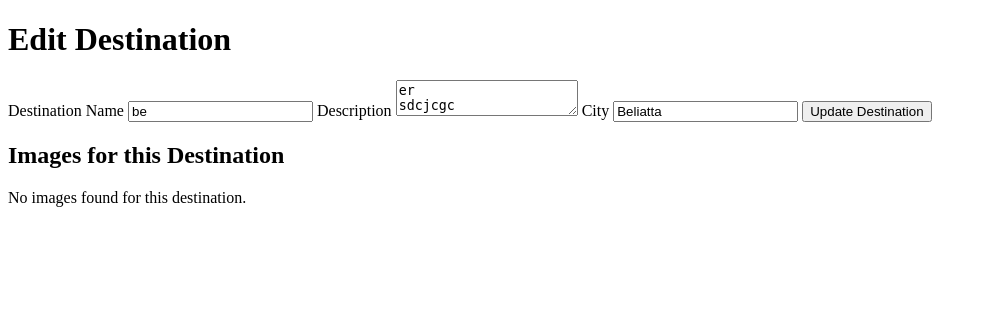
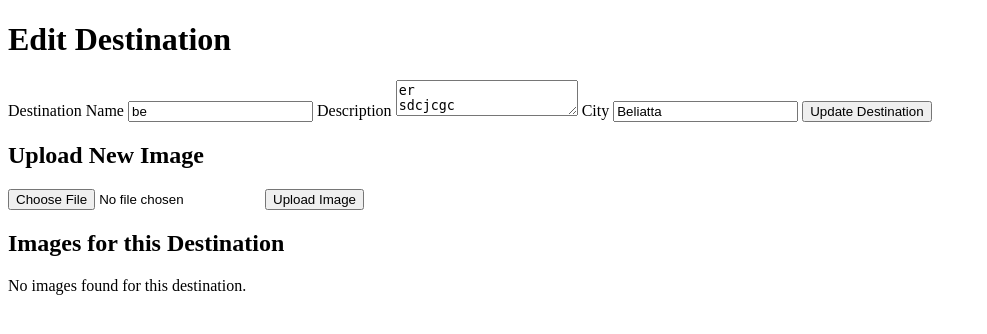
Before and after one commit to mihirudahanayake/1st_year_Project_G15, a PHP site: page /edit_destination.php?id=3 in a window 1280 px wide. Shown: the top 334 px of the page, without its empty margins (0-987 px from the left). Run offline with PHP 8.4, Linux system fonts and the light colour scheme; data comes from the database, SQL or seed files in the repository.

Commit message:
Add files via upload

```diff
--- a/add_hotel.php
+++ b/add_hotel.php
@@ -3,7 +3,8 @@ include('config.php');
 
 if ($_SERVER['REQUEST_METHOD'] == 'POST') {
     $hotel_name = $_POST['hotel_name'];
-    $total_rooms = $_POST['total_rooms'];
+    // Set total_rooms to 0
+    $total_rooms = 0;
     $description = $_POST['description'];
     $admin_id = $_SESSION['user_id'];
     $city_name = $_POST['city_name'];
@@ -60,6 +61,7 @@ if ($_SERVER['REQUEST_METHOD'] == 'POST') {
         exit();
     }
 }
+
 
 // Fetch cities for the dropdown
 $stmt = $conn->prepare("SELECT city_id, city_name FROM cities");
@@ -122,8 +124,6 @@ $stmt->close();
     <form action="add_hotel.php" method="POST">
         <label for="hotel_name">Hotel Name</label>
         <input type="text" id="hotel_name" name="hotel_name" required>
-        <label for="total_rooms">Total Rooms</label>
-        <input type="number" id="total_rooms" name="total_rooms" required>
         <label for="description">Description</label>
         <textarea id="description" name="description" required></textarea>
         <label for="city_name">Select City</label>
--- a/admin.php
+++ b/admin.php
@@ -75,7 +75,7 @@ $cities = $conn->query("SELECT * FROM cities");
                     <?php endif; ?>
                 </div>
                 <div class="actions">
-                    <a href="edit_destination.php?id=<?php echo $destination['destination_id']; ?>">Edit</a>
+                    <a href="edit_destination.php?id=<?php echo $destination['destination_id']; ?>">View & Edit</a>
                     <!-- Add the delete button with a confirmation prompt -->
                     <button onclick="confirmDelete(<?php echo $destination['destination_id']; ?>)">Delete</button>
                 </div>
--- a/admin_delete_hotel.php
+++ b/admin_delete_hotel.php
@@ -63,6 +63,10 @@ if (isset($_GET['id'])) {
         // Commit the transaction
         $conn->commit();
 
+        // Redirect to the admin panel after deletion
+        header("Location: admin_panel.php");
+        exit();
+
     } catch (Exception $e) {
         // Rollback the transaction in case of an error
         $conn->rollback();
--- a/edit_destination.php
+++ b/edit_destination.php
@@ -18,7 +18,9 @@ if (isset($_GET['id'])) {
         // Update the destination in the database
         $updateQuery = "UPDATE destinations SET desti_name='$desti_name', desti_description='$desti_description', city='$city' WHERE destination_id=$destination_id";
         if ($conn->query($updateQuery) === TRUE) {
-            echo "<p>Destination updated successfully.</p>";
+            // Redirect to admin.php after successful update
+            header("Location: admin.php");
+            exit();
         } else {
             echo "<p>Error updating destination: " . $conn->error . "</p>";
         }
@@ -29,11 +31,52 @@ if (isset($_GET['id'])) {
         $image_id = intval($_GET['delete_image']);
         $deleteImageQuery = "DELETE FROM destination_images WHERE id = $image_id";
         if ($conn->query($deleteImageQuery) === TRUE) {
-            echo "<p>Image deleted successfully.</p>";
+            // Redirect to admin.php after successful image deletion
+            header("Location: admin.php");
+            exit();
         } else {
             echo "<p>Error deleting image: " . $conn->error . "</p>";
         }
     }
+
+    // Handle image upload
+    if (isset($_POST['upload_image'])) {
+        $target_dir = "uploads/";
+        $target_file = $target_dir . basename($_FILES["image"]["name"]);
+        $imageFileType = strtolower(pathinfo($target_file, PATHINFO_EXTENSION));
+
+        // Check if the file is an actual image
+        $check = getimagesize($_FILES["image"]["tmp_name"]);
+        if ($check !== false) {
+            // Check file size (limit to 5MB)
+            if ($_FILES["image"]["size"] <= 5000000) {
+                // Allow only certain file formats
+                if ($imageFileType == "jpg" || $imageFileType == "png" || $imageFileType == "jpeg" || $imageFileType == "gif") {
+                    // Move file to the target directory
+                    if (move_uploaded_file($_FILES["image"]["tmp_name"], $target_file)) {
+                        // Insert the image into the database
+                        $insertImageQuery = "INSERT INTO destination_images (destination_id, image_url) VALUES ($destination_id, '$target_file')";
+                        if ($conn->query($insertImageQuery) === TRUE) {
+                            // Redirect to admin.php after successful image upload
+                            header("Location: admin.php");
+                            exit();
+                        } else {
+                            echo "<p>Error uploading image: " . $conn->error . "</p>";
+                        }
+                    } else {
+                        echo "<p>Sorry, there was an error uploading your file.</p>";
+                    }
+                } else {
+                    echo "<p>Only JPG, JPEG, PNG, and GIF files are allowed.</p>";
+                }
+            } else {
+                echo "<p>Sorry, your file is too large.</p>";
+            }
+        } else {
+            echo "<p>File is not an image.</p>";
+        }
+    }
+
 } else {
     echo "No destination selected for editing.";
     exit;
@@ -67,6 +110,13 @@ $imagesResult = $conn->query("SELECT * FROM destination_images WHERE destination
         <button type="submit" name="update_destination">Update Destination</button>
     </form>
 
+    <!-- Image upload form -->
+    <h2>Upload New Image</h2>
+    <form action="edit_destination.php?id=<?php echo $destination_id; ?>" method="POST" enctype="multipart/form-data">
+        <input type="file" name="image" accept="image/*" required>
+        <button type="submit" name="upload_image">Upload Image</button>
+    </form>
+
     <!-- Show images and delete option -->
     <h2>Images for this Destination</h2>
     <?php if ($imagesResult->num_rows > 0): ?>
```
